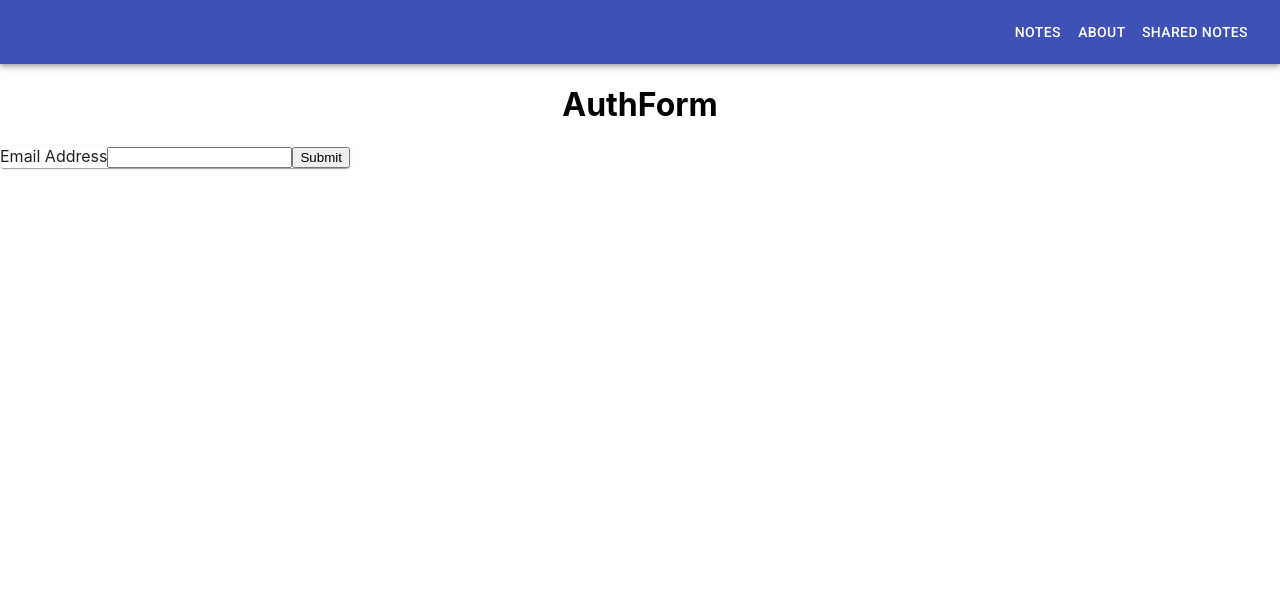
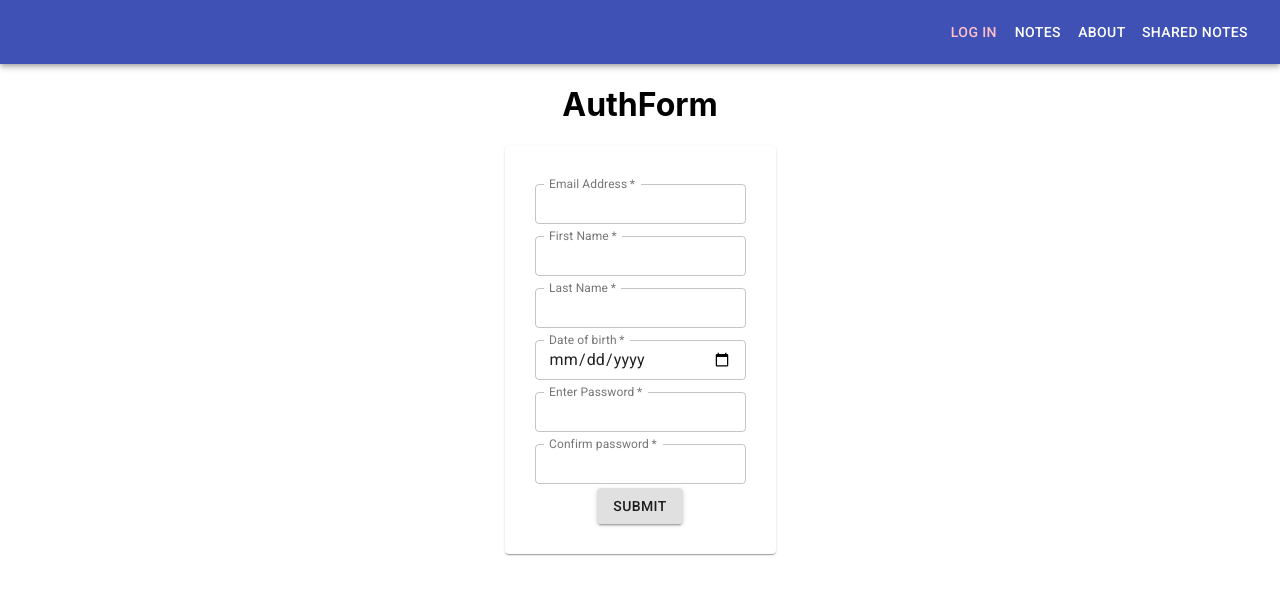
Before and after one commit to ElenaAlena/iTechArt-lab-React, a React (Create React App) app: page /iTechArt-lab-React/auth in a window 1280 px wide. Shown: the top 594 px of the page. Built offline with nearby package versions, Linux system fonts and the light colour scheme.

Commit message:
Auth form with Formik

```diff
--- a/package.json
+++ b/package.json
@@ -14,6 +14,7 @@
     "prop-types": "^15.7.2",
     "react": "^17.0.2",
     "react-dom": "^17.0.2",
+    "react-query": "^3.19.0",
     "react-router-dom": "^5.2.0",
     "react-scripts": "4.0.3",
     "react-uuid": "^1.0.2",
--- /dev/null
+++ b/src/config/constants/authformdata.js
@@ -0,0 +1,51 @@
+const AUTHFORMDATA=[
+    {
+      id:'email',
+      label:'Email Address',
+      name:'email',
+      type:'email',
+      required:true,
+      initialValue:''
+    },
+    {
+      id:'firstName',
+      label:'First Name',
+      name:'firstName',
+      type:'text',
+      required:true,
+      initialValue:''
+    },
+    {
+      id:'lastName',
+      label:'Last Name',
+      name:'lastName',
+      type:'text',
+      required:true,
+      initialValue:''
+    },
+    {
+      id:'dateOfBirth',
+      label:'Date of birth',
+      name:'dateOfBirth',
+      type:'date',
+      required:true,
+      initialValue:''
+    },
+    {
+      id:'password',
+      label:'Enter Password',
+      name:'password',
+      type:'password',
+      required:true,
+      initialValue:''
+    },
+    {
+      id:'confirmpassword',
+      label:'Confirm password',
+      name:'confirmpassword',
+      type:'password',
+      required:true,
+      initialValue:''
+    }
+  ]
+  export default AUTHFORMDATA;
--- a/src/config/constants/routes.js
+++ b/src/config/constants/routes.js
@@ -3,7 +3,7 @@ const ROUTES =[
         path:"/auth",
         component:'AuthFormContainer',
         title: "Log In",
-        isLink:false
+        isLink:true
     },
     {
         path:"/notes",
--- a/src/pages/authForm/authForm.jsx
+++ b/src/pages/authForm/authForm.jsx
@@ -1,4 +1,8 @@
 import Paper from "@material-ui/core/Paper";
+import TextField from "@material-ui/core/TextField";
+import Button from "@material-ui/core/Button";
+
+import AUTHFORMDATA from "config/constants/authformdata";
 
 import useStyles from "./styled";
 
@@ -8,18 +12,33 @@ const AuthForm = ({ formik }) => {
     <div className={classes.root}>
       <h1>AuthForm</h1>
       <Paper className={classes.formContainer}>
-      <form onSubmit={formik.handleSubmit}>
-        <label htmlFor="email">Email Address</label>
-        <input
-          id="email"
-          name="email"
-          type="email"
-          onChange={formik.handleChange}
-          value={formik.values.email}
-        />
-
-        <button type="submit">Submit</button>
-      </form>
+        <form onSubmit={formik.handleSubmit}>
+          {AUTHFORMDATA.map((data, index) => (
+            <div key={index}>
+              <TextField
+                id={data.id}
+                required = {data.required}
+                label={data.label}
+                variant="outlined"
+                name={data.name}
+                type={data.type}
+                onChange={formik.handleChange}
+                value={formik.values[data.id]}
+                InputLabelProps={{
+                  shrink: true,
+                }}
+                fullWidth
+                className={classes.textField}
+                margin="dense"
+                error = {!!formik.errors[data.id]}
+                helperText = {formik.errors[data.id]}
+              />
+            </div>
+          ))}
+          <Button type="submit" variant="contained">
+            Submit
+          </Button>
+        </form>
       </Paper>
     </div>
   );
--- a/src/pages/authForm/authFormContainer.jsx
+++ b/src/pages/authForm/authFormContainer.jsx
@@ -2,11 +2,49 @@ import { useFormik } from "formik";
 
 import AuthForm from "./authForm";
 
+import AUTHFORMDATA from "config/constants/authformdata";
+
+const validate = (values) => {
+  const errors = {};
+  if (!values.firstName) {
+    errors.firstName = "Required";
+  } else if (values.firstName.length > 15) {
+    errors.firstName = "Must be 15 characters or less";
+  }
+  if (!values.lastName) {
+    errors.lastName = "Required";
+  } else if (values.lastName.length > 20) {
+    errors.lastName = "Must be 20 characters or less";
+  }
+  if (!values.email) {
+    errors.email = "Required";
+  } else if (!/^[A-Z0-9._%+-]+@[A-Z0-9.-]+\.[A-Z]{2,4}$/i.test(values.email)) {
+    errors.email = "Invalid email address";
+  }
+  if (!values.dateOfBirth) {
+    errors.dateOfBirth = "Required";
+  }
+  if (!values.password) {
+    errors.password = "Required";
+  } else if (values.password !== values.confirmpassword) {
+    errors.password = "Passwords mismatch";
+  }
+
+  if (!values.confirmpassword) {
+    errors.confirmpassword = "Required";
+  }
+
+  return errors;
+};
+
 const AuthFormContainer = () => {
+  const getInitialValues = AUTHFORMDATA.reduce((initialValues,formItem) => {
+    initialValues[formItem.id] = formItem.initialValue;
+    return initialValues;
+  }, {});
   const formik = useFormik({
-    initialValues: {
-      email: "",
-    },
+    initialValues: getInitialValues,
+    validate,
     onSubmit: (values) => {
       alert(JSON.stringify(values, null, 2));
     },
--- a/src/pages/authForm/styled.js
+++ b/src/pages/authForm/styled.js
@@ -3,11 +3,16 @@ import { makeStyles } from '@material-ui/core/styles';
 const useStyles = makeStyles((theme) => ({
     root:{
         display:"flex",
-        flexDirection:"column"
-
+        flexDirection:"column",
+        alignItems:'center',
     },
     formContainer:{
-        width:"fit-content"
+        width:"fit-content",
+        maxWidth:'30%',
+        padding:"30px"
+    },
+    textField:{
+
     }
   }));
   export default useStyles;
```
Also changed, not shown: 1 other file (tests, documents, lock files or other folders).
